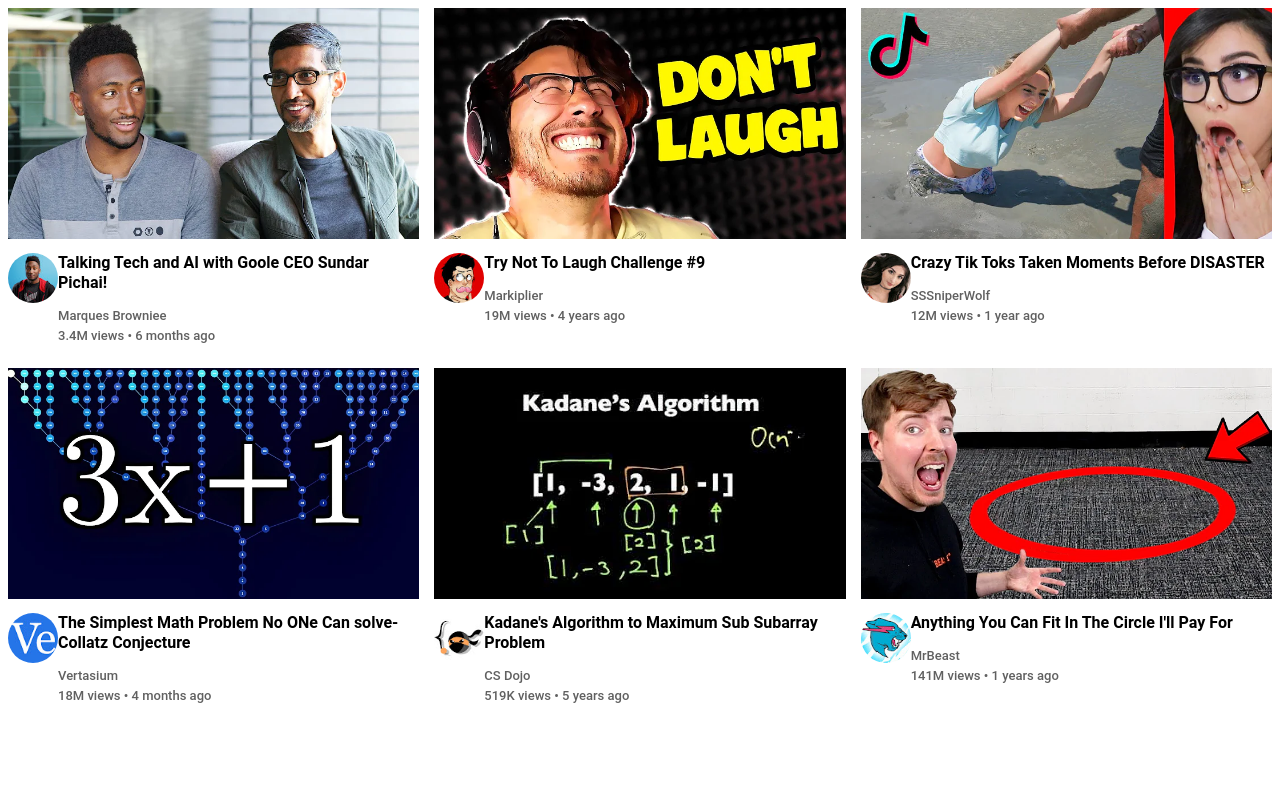
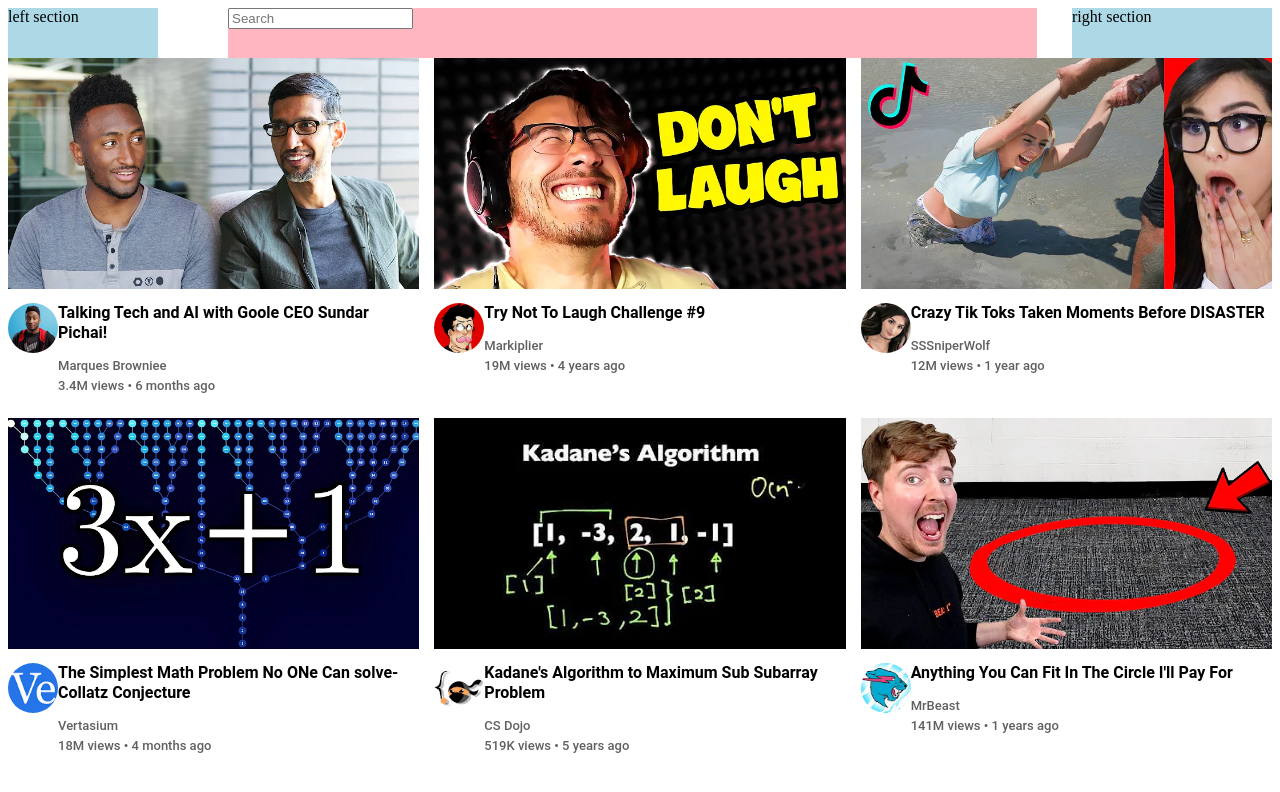
Before and after one commit to isaacmwangize07-jpg/html-practice, a plain HTML site: page youtube.html in a window 1280 px wide. Shown: the top 792 px of the page. Drawn offline with Linux system fonts and the light colour scheme.

Commit message:
first updates

```diff
--- a/Styles/header.css
+++ b/Styles/header.css
@@ -1,4 +1,23 @@
-  .Search-bar {
-                font-size: 20px;
-                display: block;
-            }
+.header {
+  height: 50px;
+  display: flex;
+  flex-direction: row;
+  justify-content: space-between;
+}
+.left-section {
+  background-color:lightblue;
+  width: 150px;
+  margin-right:70px ;
+}
+.middle-section {
+  background-color:lightpink;
+  flex: 1;
+  margin-right:35px ;
+  max-width: 300pxs;
+}
+
+.right-section {
+  background-color:lightblue;
+  width: 200px;
+
+}
--- a/youtube.html
+++ b/youtube.html
@@ -7,6 +7,17 @@
         <link rel="stylesheet" href="Styles/video.css">
     </head>
     <body>
+        <div class="header">
+            <div class="left-section">
+                left section
+            </div>
+            <div class="middle-section">
+                <input type="text" class="search-bar" placeholder="Search">
+                </div>
+                <div class="right-section">
+                    right section
+                </div>
+        </div>
        <div class="video-grid">
          <div class="video-preview">
             <div class="thumbnail-row">
```
Also changed, not shown: icons/hamburger-menu.svg (added), icons/my-channel.jpeg (added), icons/notifications.svg (added), icons/upload.svg (added), icons/voice-search-icon.svg (added), icons/youtube-apps.svg (added), icons/youtube-logo.svg (added).
